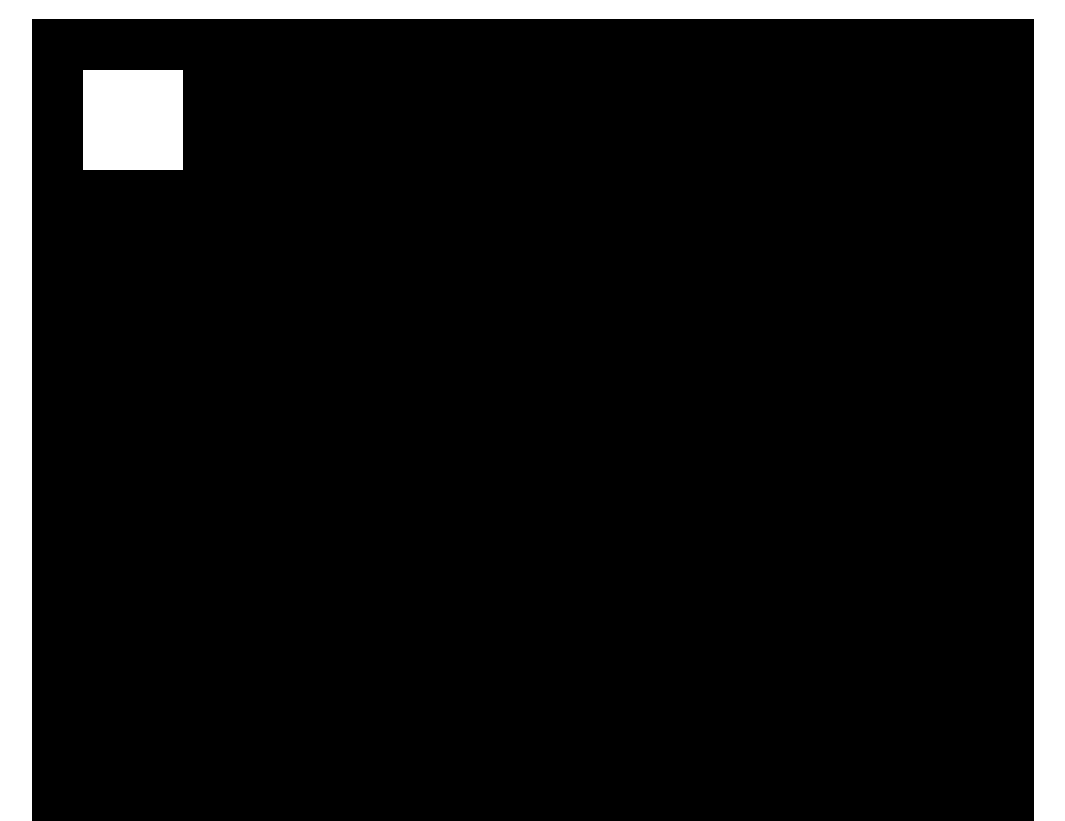
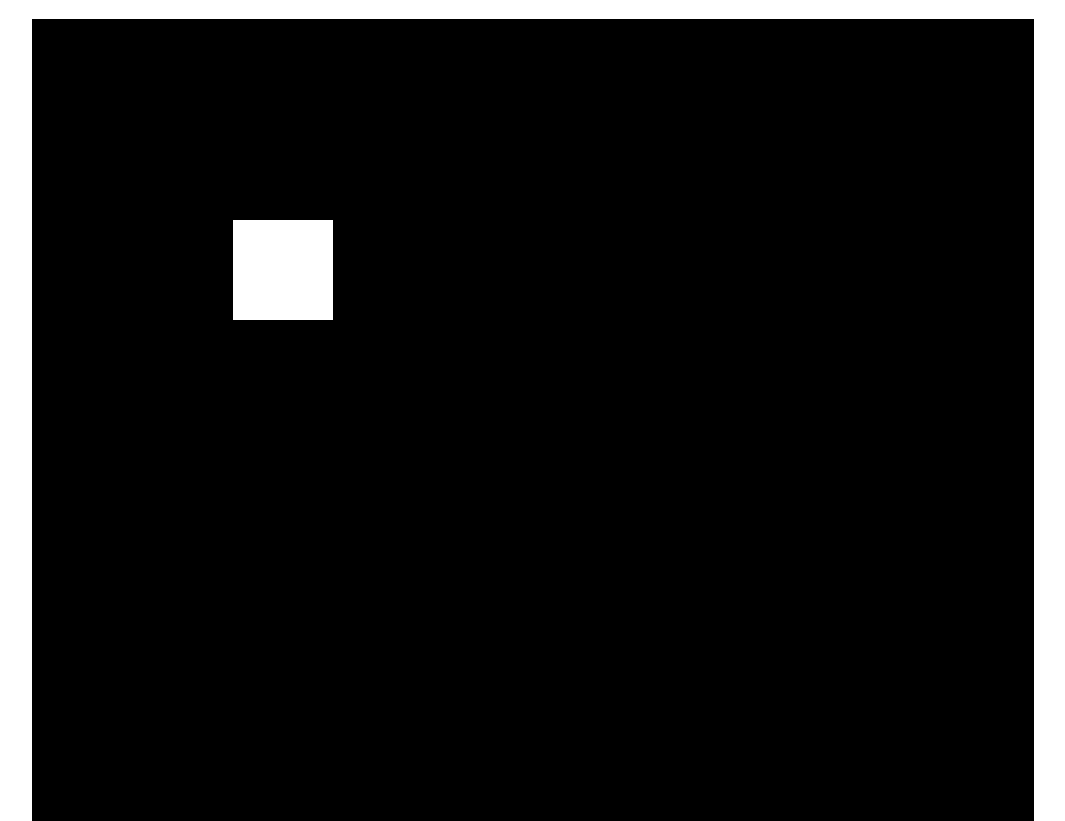
Before and after one commit to daryl-sen/vlab-multiple-object-tracking, a plain HTML site: page index.html in a window 1280 px wide. Shown: the part 101-922 px from the top of the page, without its empty margins (8-1073 px from the left). Drawn offline with Linux system fonts and the light colour scheme.

Commit message:
create objectTypes.js

```diff
--- a/index.html
+++ b/index.html
@@ -13,6 +13,7 @@
       <canvas id="object-layer" width="1000" height="800"></canvas>
       <canvas id="overlay-layer" width="1000" height="800"></canvas>
     </div>
+    <script src="static/js/objectTypes.js"></script>
     <script src="static/js/mot.js"></script>
   </body>
 </html>
--- a/static/js/mot.js
+++ b/static/js/mot.js
@@ -1,5 +1,5 @@
 const c1 = document.getElementById("object-layer").getContext("2d");
 const c2 = document.getElementById("overlay-layer").getContext("2d");
 
-c1.fillStyle = "white";
-c1.fillRect(50, 50, 100, 100);
+const obj1 = new RectBlock(100, 100, "#fff", 200, 200);
+obj1.draw(c1);
--- /dev/null
+++ b/static/js/objectTypes.js
@@ -0,0 +1,21 @@
+class RectBlock {
+  constructor(width, height, color, xPos, yPos) {
+    this.width = width;
+    this.height = height;
+    this.color = color;
+    this.x = xPos;
+    this.y = yPos;
+  }
+
+  draw(ctx) {
+    ctx.save();
+    ctx.fillStyle = this.color;
+    ctx.fillRect(this.x, this.y, this.width, this.height);
+    ctx.restore();
+  }
+
+  translate(x, y) {
+    this.x += x;
+    this.y += y;
+  }
+}
```
